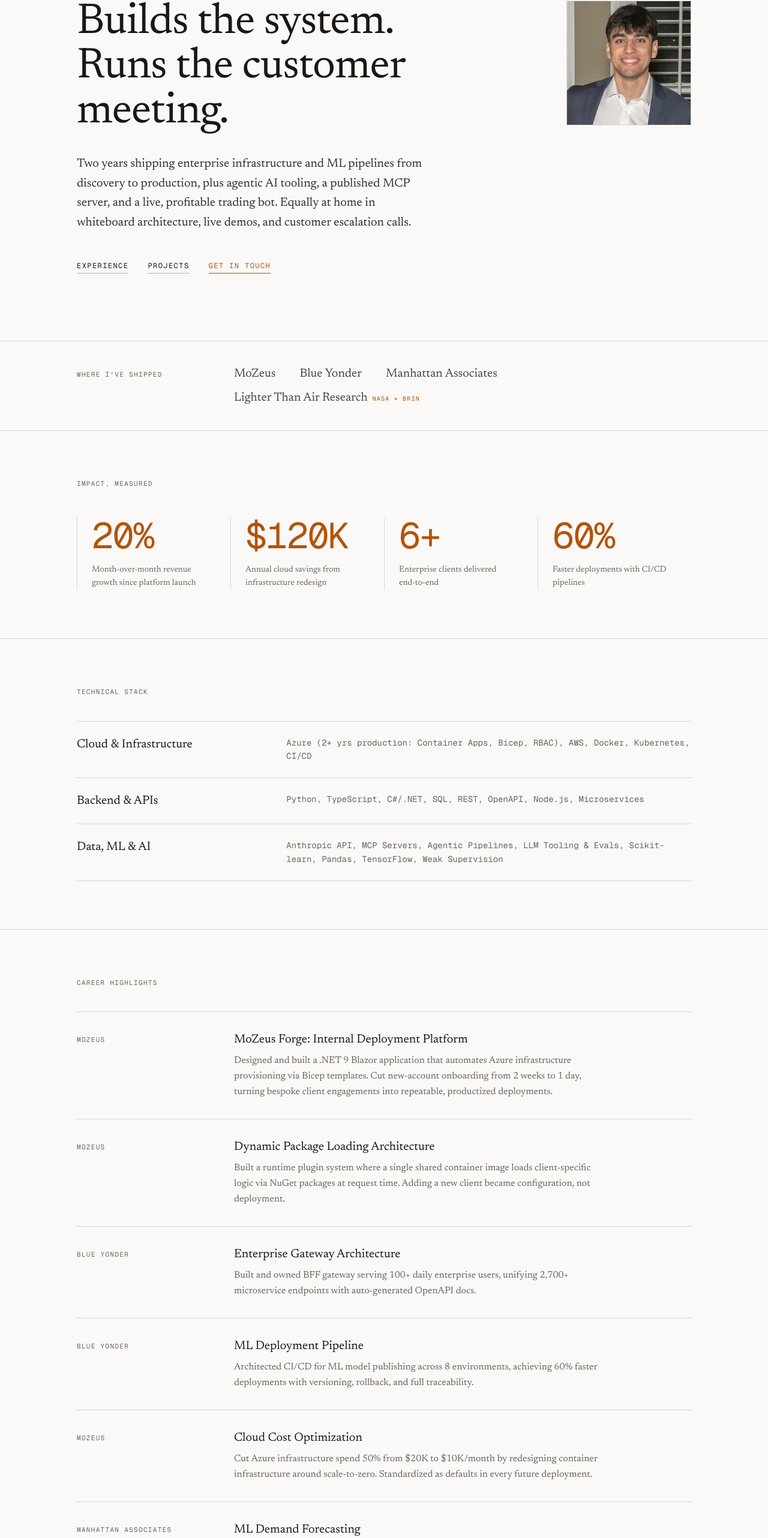
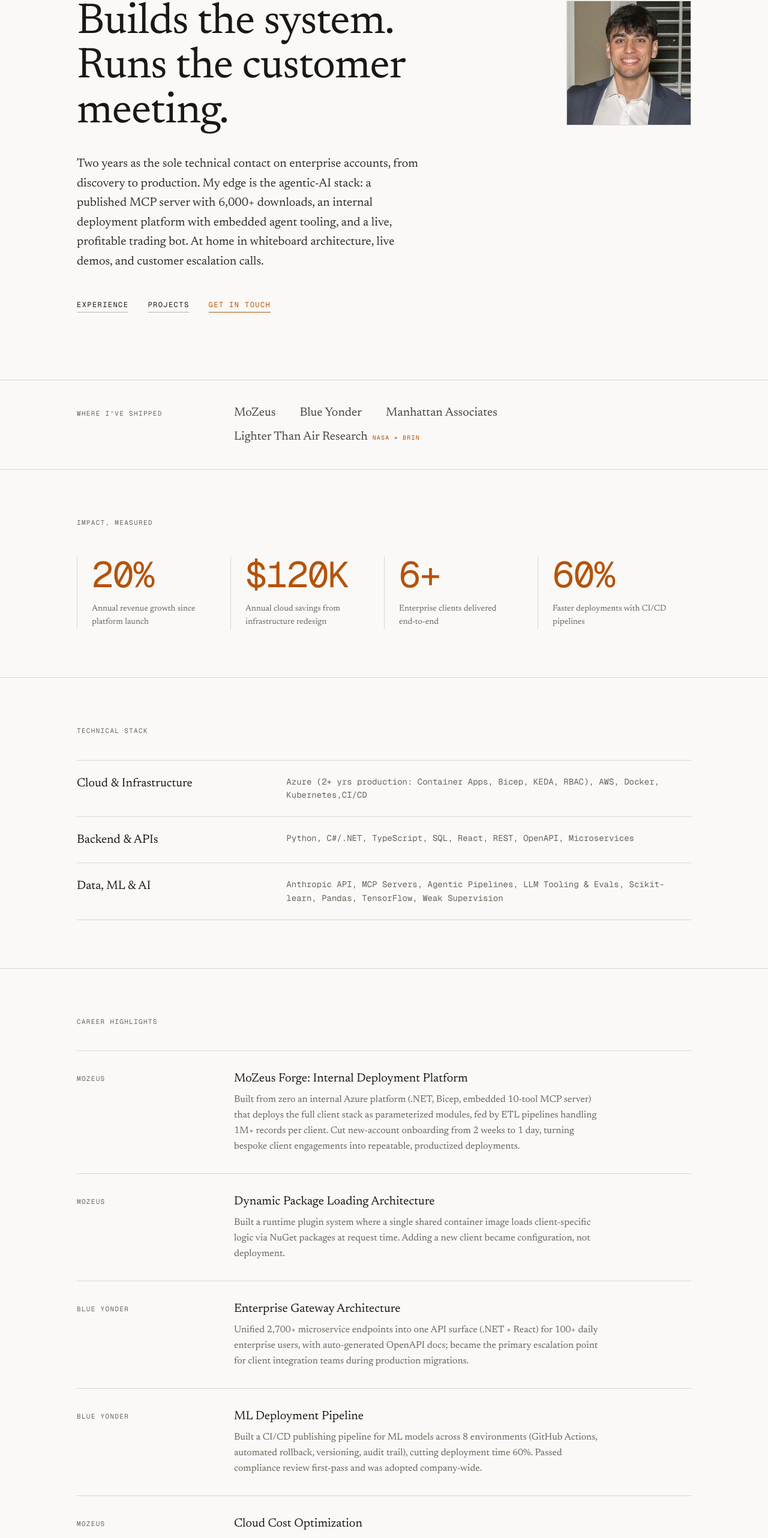
Before and after one commit to arnavbhatia1/arnavbhatia1.github.io, a Next.js app: page / in a window 1280 px wide. Shown: the part 217-2781 px from the top of the page at 60% size. Built offline with nearby package versions, Linux system fonts and the light colour scheme.

Commit message:
Resume and content upgrades

```diff
--- a/app/components/MetricsSection.tsx
+++ b/app/components/MetricsSection.tsx
@@ -2,7 +2,7 @@ import AnimatedCounter from "./AnimatedCounter";
 import { EYEBROW } from "../lib/styles";
 
 const metrics = [
-  { value: 20, suffix: "%", label: "Month-over-month revenue growth since platform launch" },
+  { value: 20, suffix: "%", label: "Annual revenue growth since platform launch" },
   { value: 120, prefix: "$", suffix: "K", label: "Annual cloud savings from infrastructure redesign" },
   { value: 6, suffix: "+", label: "Enterprise clients delivered end-to-end" },
   { value: 60, suffix: "%", label: "Faster deployments with CI/CD pipelines" },
--- a/app/experience/page.tsx
+++ b/app/experience/page.tsx
@@ -13,9 +13,9 @@ const experiences: Experience[] = [
     location: "Atlanta, GA",
     period: "September 2025 - Present",
     achievements: [
-      "Drove 20% MoM revenue growth by building MoZeus Forge from zero, an internal Azure deployment platform (Bicep) that turned bespoke client engagements into productized, repeatable deployments.",
-      "Ran 6+ enterprise accounts end-to-end (discovery, solutioning, live demos, and production delivery) as sole technical owner; patterns surfaced across accounts shaped core features (RunComfy AI processing; generic API adapter for client specs).",
-      "Cut Azure infrastructure spend 50% ($20K to $10K/month) by re-architecting compute and storage across client environments.",
+      "Built MoZeus Forge from zero, an internal Azure platform (.NET, Bicep, embedded 10-tool MCP server) that deploys the full client stack as parameterized modules; faster, repeatable delivery shortened sales cycles and drove re-signs, supporting ~20% annual revenue growth.",
+      "Ran 6+ enterprise accounts end-to-end (discovery, solutioning, live demos, and production delivery) as sole technical owner; recurring client needs were productized into reusable Forge modules (third-party AI-processing integrations and client-agnostic APIs).",
+      "Cut Azure infrastructure spend 50% ($20K to $10K/month) by re-architecting client compute with scale-to-zero autoscaling (KEDA).",
       "Cut new-account onboarding from 2 weeks to 1 day with ETL pipelines processing 1M+ records per client, eliminating the largest blocker in the customer-go-live path.",
     ],
   },
@@ -227,8 +227,9 @@ const journeyPanel = (
           intersection of math, systems design, and market dynamics. Both PolyBot and MarketPulse reflect that: PolyBot
           doesn&apos;t predict where BTC goes, it computes whether the market&apos;s implied probability is miscalibrated.
           MarketPulse&apos;s trading bot doesn&apos;t guess which stocks will go up, it sizes positions based on demonstrated
-          edge from actual trade statistics. Both use Kelly Criterion, both have learning pipelines that adapt based on
-          outcomes, both have automated test suites in the hundreds, and both are live, running systems.
+          edge from actual trade statistics. Both use Kelly Criterion and both have learning pipelines that adapt based
+          on outcomes, with automated test suites in the hundreds. PolyBot trades live; MarketPulse runs on paper,
+          consuming my published MCP server to validate the signal-to-execution loop end to end.
         </p>
       </div>
     </section>
@@ -244,7 +245,7 @@ export default function ExperiencePage() {
           Professional Experience
         </h1>
         <p className="max-w-[68ch] text-lg leading-relaxed text-muted">
-          Software and platform engineer with 2+ years owning both client-facing delivery and the internal infrastructure that makes it scalable. At Blue Yonder I owned backend systems at scale. At MoZeus I built the deployment platform behind 20% month-over-month revenue growth.
+          Software and platform engineer with 2+ years owning both client-facing delivery and the internal infrastructure that makes it scalable. At Blue Yonder I owned backend systems at scale. At MoZeus I built the deployment platform supporting ~20% annual revenue growth.
         </p>
       </div>
 
--- a/app/page.tsx
+++ b/app/page.tsx
@@ -30,11 +30,11 @@ const companies = [
 const stack = [
   {
     category: "Cloud & Infrastructure",
-    items: "Azure (2+ yrs production: Container Apps, Bicep, RBAC), AWS, Docker, Kubernetes, CI/CD",
+    items: "Azure (2+ yrs production: Container Apps, Bicep, KEDA, RBAC), AWS, Docker, Kubernetes,CI/CD",
   },
   {
     category: "Backend & APIs",
-    items: "Python, TypeScript, C#/.NET, SQL, REST, OpenAPI, Node.js, Microservices",
+    items: "Python, C#/.NET, TypeScript, SQL, React, REST, OpenAPI, Microservices",
   },
   {
     category: "Data, ML & AI",
@@ -47,7 +47,7 @@ const highlights = [
   {
     org: "MoZeus",
     title: "MoZeus Forge: Internal Deployment Platform",
-    body: "Designed and built a .NET 9 Blazor application that automates Azure infrastructure provisioning via Bicep templates. Cut new-account onboarding from 2 weeks to 1 day, turning bespoke client engagements into repeatable, productized deployments.",
+    body: "Built from zero an internal Azure platform (.NET, Bicep, embedded 10-tool MCP server) that deploys the full client stack as parameterized modules, fed by ETL pipelines handling 1M+ records per client. Cut new-account onboarding from 2 weeks to 1 day, turning bespoke client engagements into repeatable, productized deployments.",
   },
   {
     org: "MoZeus",
@@ -57,22 +57,22 @@ const highlights = [
   {
     org: "Blue Yonder",
     title: "Enterprise Gateway Architecture",
-    body: "Built and owned BFF gateway serving 100+ daily enterprise users, unifying 2,700+ microservice endpoints with auto-generated OpenAPI docs.",
+    body: "Unified 2,700+ microservice endpoints into one API surface (.NET + React) for 100+ daily enterprise users, with auto-generated OpenAPI docs; became the primary escalation point for client integration teams during production migrations.",
   },
   {
     org: "Blue Yonder",
     title: "ML Deployment Pipeline",
-    body: "Architected CI/CD for ML model publishing across 8 environments, achieving 60% faster deployments with versioning, rollback, and full traceability.",
+    body: "Built a CI/CD publishing pipeline for ML models across 8 environments (GitHub Actions, automated rollback, versioning, audit trail), cutting deployment time 60%. Passed compliance review first-pass and was adopted company-wide.",
   },
   {
     org: "MoZeus",
     title: "Cloud Cost Optimization",
-    body: "Cut Azure infrastructure spend 50% from $20K to $10K/month by redesigning container infrastructure around scale-to-zero. Standardized as defaults in every future deployment.",
+    body: "Cut Azure infrastructure spend 50% ($20K to $10K/month) by re-architecting client compute with scale-to-zero autoscaling (KEDA). Standardized as defaults in every future deployment.",
   },
   {
     org: "Manhattan Associates",
-    title: "ML Demand Forecasting",
-    body: "Prototyped TensorFlow models improving inventory prediction by 25%, supporting integration across 200+ fulfillment nodes.",
+    title: "Inventory Microservices",
+    body: "Shipped RESTful microservices handling inventory across 200+ fulfillment nodes, improving inventory prediction accuracy 25% over baseline.",
   },
 ];
 
@@ -111,9 +111,10 @@ export default function Home() {
               </h1>
 
               <p className={`${newsreaderItalic.className} mt-8 max-w-[36rem] text-lg italic leading-relaxed text-foreground/90 md:text-xl`}>
-                Two years shipping enterprise infrastructure and ML pipelines from discovery to
-                production, plus agentic AI tooling, a published MCP server, and a live, profitable
-                trading bot. Equally at home in whiteboard architecture, live demos, and customer
+                Two years as the sole technical contact on enterprise accounts, from discovery to
+                production. My edge is the agentic-AI stack: a published MCP server with 6,000+
+                downloads, an internal deployment platform with embedded agent tooling, and a live,
+                profitable trading bot. At home in whiteboard architecture, live demos, and customer
                 escalation calls.
               </p>
 
--- a/app/projects/page.tsx
+++ b/app/projects/page.tsx
@@ -7,18 +7,18 @@ export const metadata = {
 };
 
 const WORK: Project[] = [
-  { title: "MoZeus Forge: Internal Deployment Platform", blurb: "Designed and built from scratch a .NET 9 Blazor Server application that automates Azure infrastructure provisioning using Bicep templates. Strategy Pattern with IDeploymentRequestBuilder for extensible resource types. Dynamic Template Catalog that auto-parses Bicep parameters and generates deployment forms. Includes an MCP Server exposing 10 tools to AI agents, a REST API with 8 endpoints, role-based access control with three permission tiers, and Azure SQL with Entity Framework Core (soft delete, optimistic concurrency). Cut new-account onboarding from 2 weeks to 1 day.", impact: "Turned bespoke client engagements into productized, repeatable deployments, contributing to the platform's measurable revenue impact.", tech: [".NET 9","Blazor Server","Bicep","Azure","Clean Architecture","Strategy Pattern","EF Core","MCP Server"] },
+  { title: "MoZeus Forge: Internal Deployment Platform", blurb: "Designed and built from scratch a .NET 9 Blazor Server application that automates Azure infrastructure provisioning using Bicep templates. Strategy Pattern with IDeploymentRequestBuilder for extensible resource types. Dynamic Template Catalog that auto-parses Bicep parameters and generates deployment forms. Includes an MCP Server exposing 10 tools to AI agents, a REST API with 8 endpoints, role-based access control with three permission tiers, and Azure SQL with Entity Framework Core (soft delete, optimistic concurrency). Fed by ETL pipelines that process 1M+ records per client. Cut new-account onboarding from 2 weeks to 1 day.", impact: "Turned bespoke client engagements into productized, repeatable deployments, supporting ~20% annual revenue growth.", tech: [".NET 9","Blazor Server","Bicep","Azure","Clean Architecture","Strategy Pattern","EF Core","MCP Server"] },
   { title: "Dynamic Package Loading Architecture", blurb: "Runtime plugin architecture where a single shared container image loads client-specific business logic by downloading NuGet packages from Azure DevOps Artifacts at request time. ConsumerFactoryLoader reads activation config from Azure Table Storage, downloads client NuGet packages via Managed Identity, instantiates the factory via reflection, and processes the request. Packages cached in memory after first download. No container rebuilds when adding new clients.", impact: "Adding a new client became a configuration and package publish, not a deployment. Fundamental shift in delivery velocity.", tech: ["C#/.NET 9","NuGet","Azure Table Storage","Managed Identity","Reflection","Container Apps"] },
-  { title: "Cloud Cost Optimization", blurb: "Audited every running Container App and redesigned the entire container infrastructure around scale-to-zero. Minimum replicas to zero, consumption workload profiles, event-driven scaling rules. Standardized these patterns inside Forge so every future client deployment gets cost-efficient defaults from day one.", impact: "$20K/month to $10K/month. 50% reduction. $120K annual savings.", tech: ["Azure Container Apps","Scale-to-Zero","Consumption Profiles","IaC"] },
+  { title: "Cloud Cost Optimization", blurb: "Audited every running Container App and redesigned the entire container infrastructure around scale-to-zero. Minimum replicas to zero, consumption workload profiles, event-driven scaling rules (KEDA). Standardized these patterns inside Forge so every future client deployment gets cost-efficient defaults from day one.", impact: "$20K/month to $10K/month. 50% reduction. $120K annual savings.", tech: ["Azure Container Apps","Scale-to-Zero","KEDA","Consumption Profiles","IaC"] },
   { title: "ML Model Publishing Pipeline", blurb: "Standardized ML publishing pipeline across 8 production environments. GitHub Actions, JFrog Artifactory, automated rollback triggers tied to health checks, full deployment traceability. Designed a compensation pattern for partial deployment failures across environment chains, not in the original spec but clearly necessary. Adopted as company-wide reference standard within two quarters.", impact: "60% faster deployments. Compliance audit passed on first review.", tech: ["GitHub Actions","JFrog","Azure","Python","CI/CD"] },
-  { title: "Backend-for-Frontend (BFF) Gateway", blurb: "Unified ~2,700+ endpoints into composable routes with auto OpenAPI docs.", impact: "Faster onboarding; unlocked bundlable SKUs.", tech: [".NET","C#","React","OpenAPI","Gateway"] },
+  { title: "Backend-for-Frontend (BFF) Gateway", blurb: "Unified 2,700+ microservice endpoints into one API surface (.NET + React) used by 100+ daily enterprise users, with auto-generated OpenAPI docs. Became the primary escalation point for client integration teams during production migrations.", impact: "Faster onboarding; unlocked bundlable SKUs.", tech: [".NET","C#","React","OpenAPI","Gateway"] },
   { title: "CI/CD Security & Coverage", blurb: "SAST/DAST/licensing and coverage gates with reporting dashboards.", impact: "Higher coverage; blocked regressions pre-merge.", tech: ["Security Scans","Coverage","Reporting"] },
 ];
 
 const PERSONAL: Project[] = [
-  { title: "PolyBot: Quantitative Prediction Market Trader", blurb: "Fully automated trading bot for 5-minute BTC Up/Down contracts on Polymarket. Computes mathematical probability using Brownian motion (z-score from distance/volatility/time maps to probability via logistic function), compares to market implied probability, and trades when mispricing exceeds threshold. Kelly Criterion position sizing at conservative 0.15 fraction for binary outcomes. Active position management uses the same model for entry and exit. Nightly AI learning pipeline: BiasDetector analyzes resolved trades, sends to Claude API, gets structured JSON weight adjustments, backtests, and auto-adopts if Sharpe improves 3%+. Full Discord bot interface for monitoring.", impact: "Live and profitable: 39% ROI over 3 months across 10,000+ trades. Paper and live modes share one interface; SQLite state store, versioned config, 191 automated tests.", tech: ["Python","Brownian Motion","Kelly Criterion","Claude API","Discord.py","SQLite","Polymarket CLOB","Pytest"], code: "https://github.com/arnavbhatia1/PolyBot" },
-  { title: "FinancialMCP: Published MCP Server", blurb: "Open-source MCP server published to PyPI with 42 financial intelligence tools. Fundamentals, momentum, SEC EDGAR filings and insider trades, FRED macro indicators, Treasury yield curve, CFTC commitment of traders data, Google Trends, market regime detection, VIX analysis, and anomaly scanning. No API keys required for core functionality. Installable via pip, runnable via uvx. Compatible with Claude Desktop, Claude Code, and any MCP-compatible AI agent.", impact: "Published open-source package with real users, real API surface area to maintain, and real consequences for breaking changes. 50 automated tests.", tech: ["Python","MCP","yfinance","SEC EDGAR","FRED","CFTC","Treasury.gov","Google Trends","PyPI"], code: "https://github.com/arnavbhatia1/FinancialMCP", demo: "https://pypi.org/project/financial-mcp-server/" },
-  { title: "MarketPulse: Financial Sentiment Platform", blurb: "Ingests from Google News, Yahoo Finance, CNBC, and MarketWatch RSS feeds. 16 keyword, emoji, and structural labeling functions apply confidence-weighted votes in a weak supervision pipeline. TF-IDF and logistic regression classifier auto-trains at 200+ labeled samples. Top 50 tickers by mention volume with 7-day sentiment trends. Includes an autonomous paper-trading scalp bot with Kelly Criterion sizing from actual trade statistics, expected value computation, risk of ruin monitoring (auto-halves at 5%), and four smart exit triggers.", impact: "Data-centric ML thinking: programmatic labeling functions instead of manual annotation. 160 automated tests.", tech: ["Python","scikit-learn","Streamlit","Weak Supervision","Kelly Criterion","Claude API","RSS","pandas"], code: "https://github.com/arnavbhatia1/MarketPulse" },
+  { title: "PolyBot: Quantitative Prediction Market Trader", blurb: "Fully automated trading bot for 5-minute BTC Up/Down contracts on Polymarket. Computes mathematical probability using Brownian motion (z-score from distance/volatility/time maps to probability via logistic function), compares to market implied probability, and takes fee-aware entries when mispricing exceeds threshold. Kelly Criterion position sizing at a conservative 0.15 fraction, with adverse-selection monitoring and tiered circuit breakers. Active position management uses the same model for entry and exit; a nightly learning loop tunes the exit engine via a BiasDetector that analyzes resolved trades, sends them to the Claude API for structured weight adjustments, backtests, and auto-adopts when Sharpe improves 3%+. Full Discord bot interface for monitoring.", impact: "Live and profitable across 10,000+ trades. Paper and live modes share one interface; SQLite state store, versioned config, 191 automated tests.", tech: ["Python","NumPy","Brownian Motion","Kelly Criterion","Claude API","Discord.py","SQLite","Polymarket CLOB","Pytest"], code: "https://github.com/arnavbhatia1/PolyBot" },
+  { title: "FinancialMCP: Published MCP Server", blurb: "Open-source MCP server published to PyPI with 42 financial intelligence tools. Fundamentals, momentum, SEC EDGAR filings and insider trades, FRED macro indicators, Treasury yield curve, CFTC commitment of traders data, Google Trends, market regime detection, VIX analysis, and anomaly scanning. No API keys required for core functionality. Installable via pip, runnable via uvx. Compatible with Claude Desktop, Claude Code, and any MCP-compatible AI agent. Auto-publishes to PyPI via Trusted Publishing, gated on pytest.", impact: "Published open-source package with 6,000+ downloads, real users, a real API surface to maintain, and real consequences for breaking changes. 50 automated tests.", tech: ["Python","FastMCP","MCP","yfinance","SEC EDGAR","FRED","CFTC","Treasury.gov","Google Trends","PyPI"], code: "https://github.com/arnavbhatia1/FinancialMCP", demo: "https://pypi.org/project/financial-mcp-server/" },
+  { title: "MarketPulse: Financial Sentiment Platform", blurb: "Ingests from Google News, Yahoo Finance, CNBC, and MarketWatch RSS feeds. 16 keyword, emoji, and structural labeling functions apply confidence-weighted votes in a weak supervision pipeline. TF-IDF and logistic regression classifier auto-trains at 200+ labeled samples. Top 50 tickers by mention volume with 7-day sentiment trends. Includes an autonomous paper-trading scalp bot with Kelly Criterion sizing from actual trade statistics, expected value computation, risk of ruin monitoring (auto-halves at 5%), and four smart exit triggers, consuming my Financial-MCP server to close the signal-to-execution loop.", impact: "Data-centric ML thinking: programmatic labeling functions instead of manual annotation. 160 automated tests.", tech: ["Python","scikit-learn","Streamlit","Weak Supervision","Kelly Criterion","Claude API","RSS","pandas"], code: "https://github.com/arnavbhatia1/MarketPulse" },
   { title: "CompanionMatcher", blurb: "Full-stack platform connecting shelters with prospective adopters using semantic matching over OpenAI embeddings. Dynamic shelter portals with real-time animal availability, filtering, and personalized recommendations.", impact: "AI-powered adoption matching.", tech: ["React","Azure","OpenAI Embeddings","Python"], code: "https://github.com/arnavbhatia1/CompanionMatcher" },
   { title: "TetrisBot: Reinforcement Learning Agent", blurb: "Trained a deep Q-learning agent to play Tetris, achieving 250 average lines cleared per game after 10 training episodes. Automated training pipelines with hyperparameter tuning and real-time GUI for evaluation.", impact: "Autonomous gameplay with optimized decision-making.", tech: ["Python","TensorFlow","Pygame","Deep Q-Learning"], code: "https://github.com/arnavbhatia1/TetrisBot" },
 ];
```
Also changed, not shown: app/components/OpenSource.tsx (+5 -5 lines), 1 other file (tests, documents, lock files or other folders).
